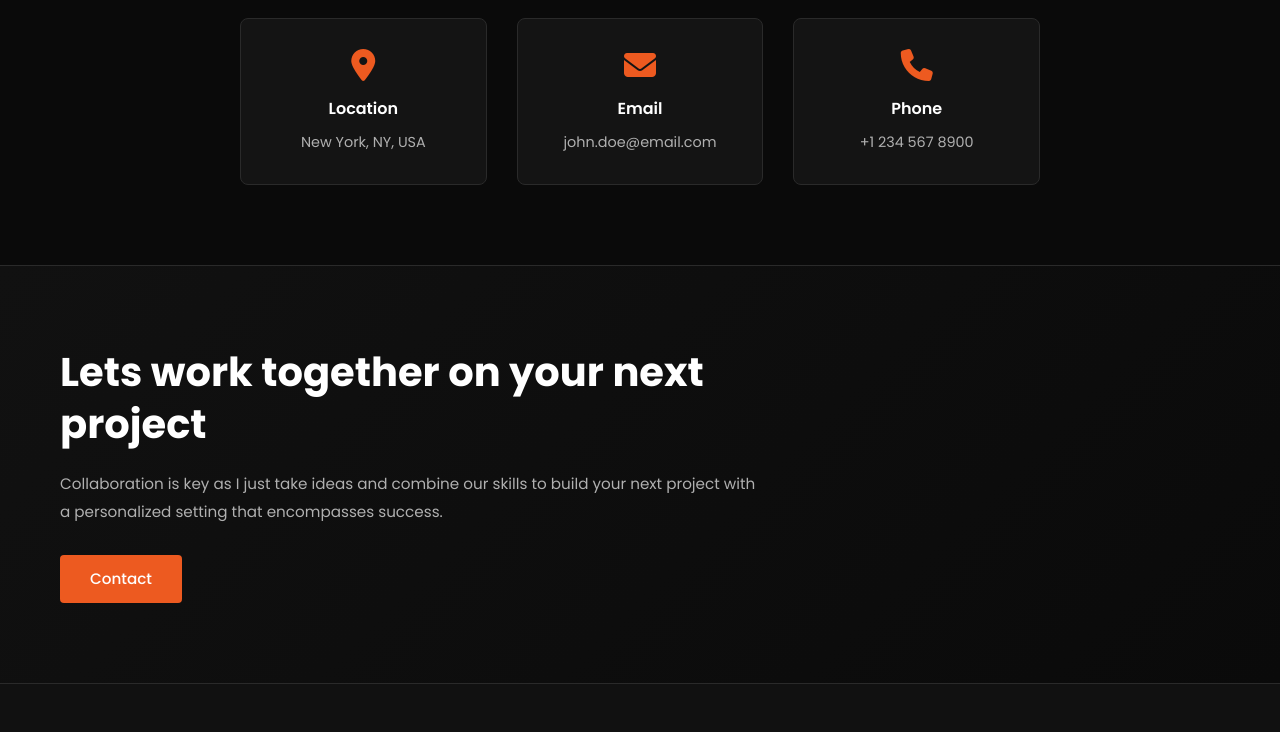
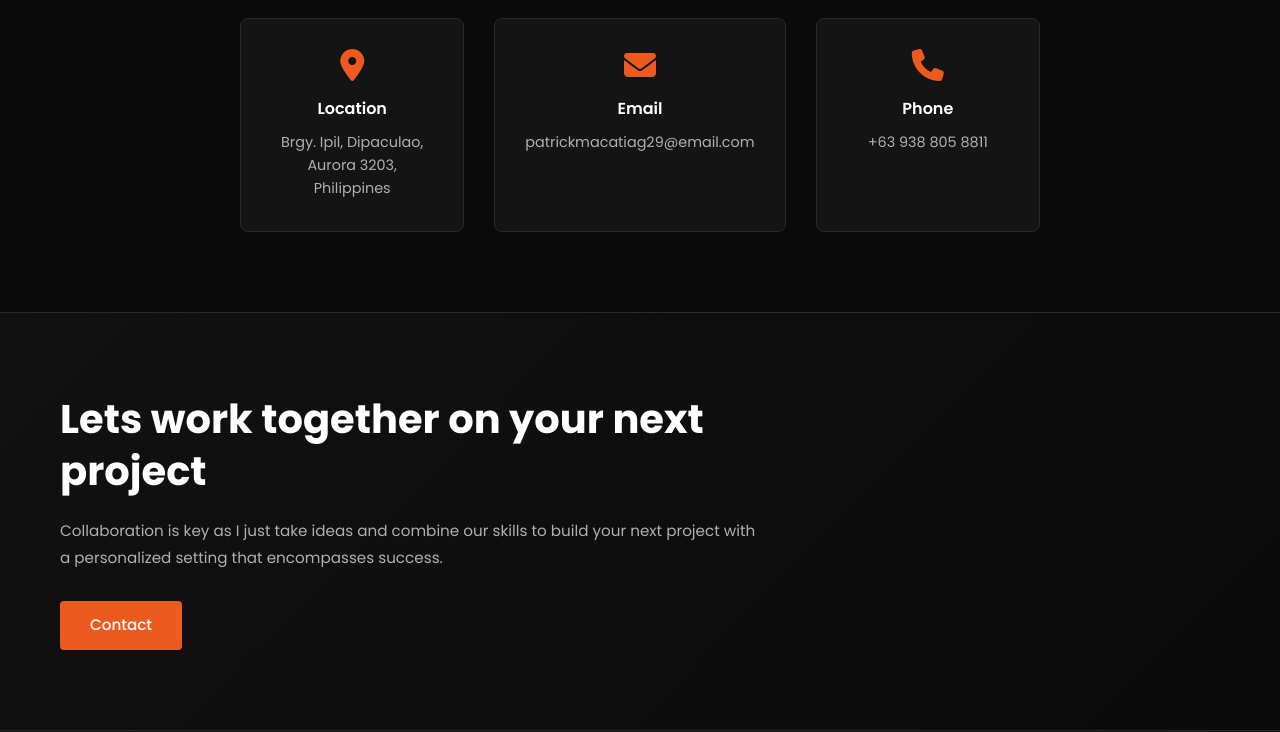
Before and after one commit to GlazyCode/GlazyCode-Portfolio-, a plain HTML site: page contact.html in a window 1280 px wide. Shown: the part 860-1592 px from the top of the page. Drawn offline with Linux system fonts and the light colour scheme.

Commit message:
Update contact.html

```diff
--- a/contact.html
+++ b/contact.html
@@ -81,17 +81,17 @@
           <div class="contact-info-card">
             <i class="fas fa-map-marker-alt"></i>
             <h4>Location</h4>
-            <p>New York, NY, USA</p>
+            <p> Brgy. Ipil, Dipaculao, Aurora 3203, Philippines</p>
           </div>
           <div class="contact-info-card">
             <i class="fas fa-envelope"></i>
             <h4>Email</h4>
-            <p>john.doe@email.com</p>
+            <p>patrickmacatiag29@email.com</p>
           </div>
           <div class="contact-info-card">
             <i class="fas fa-phone"></i>
             <h4>Phone</h4>
-            <p>+1 234 567 8900</p>
+            <p>+63 938 805 8811</p>
           </div>
         </div>
       </div>
```
